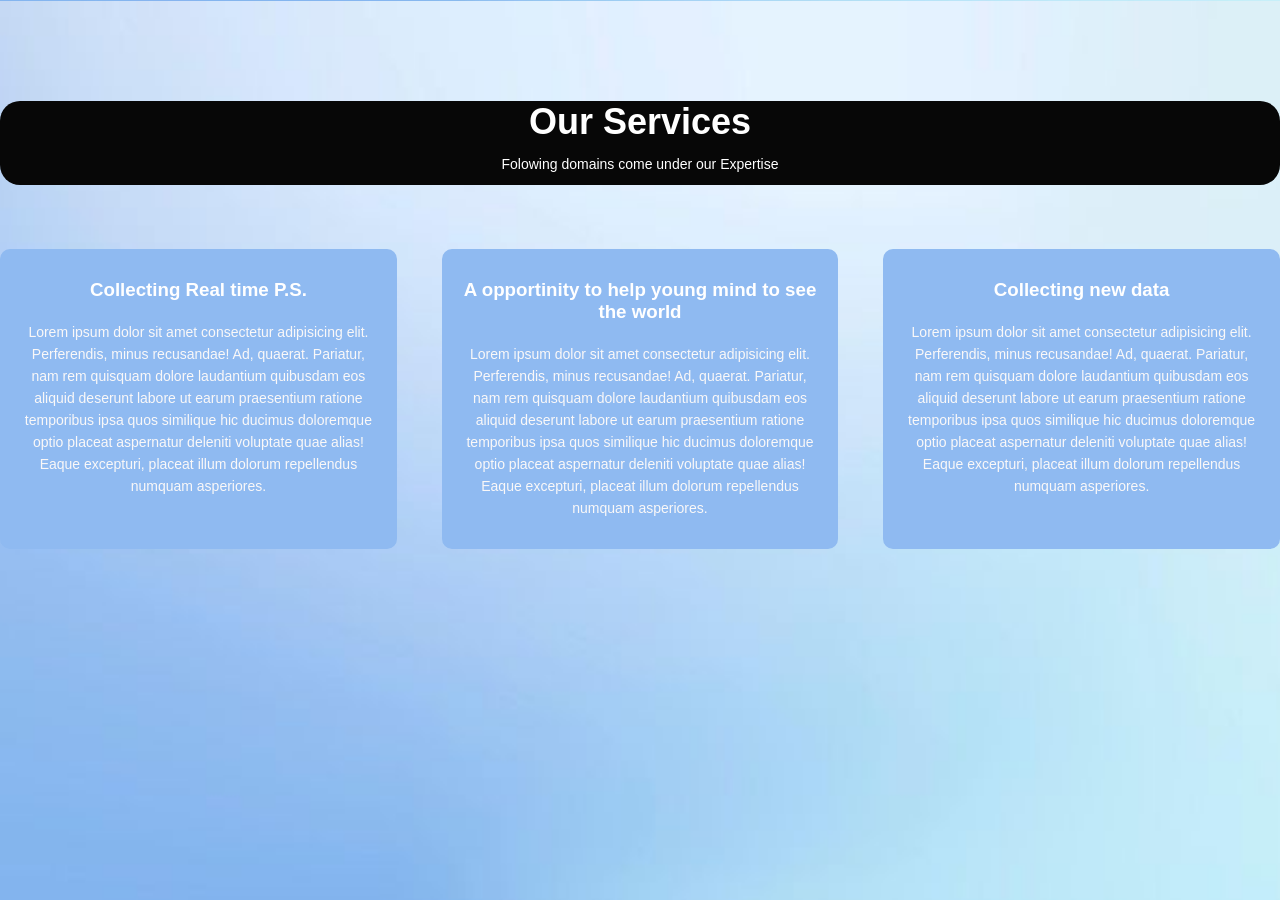
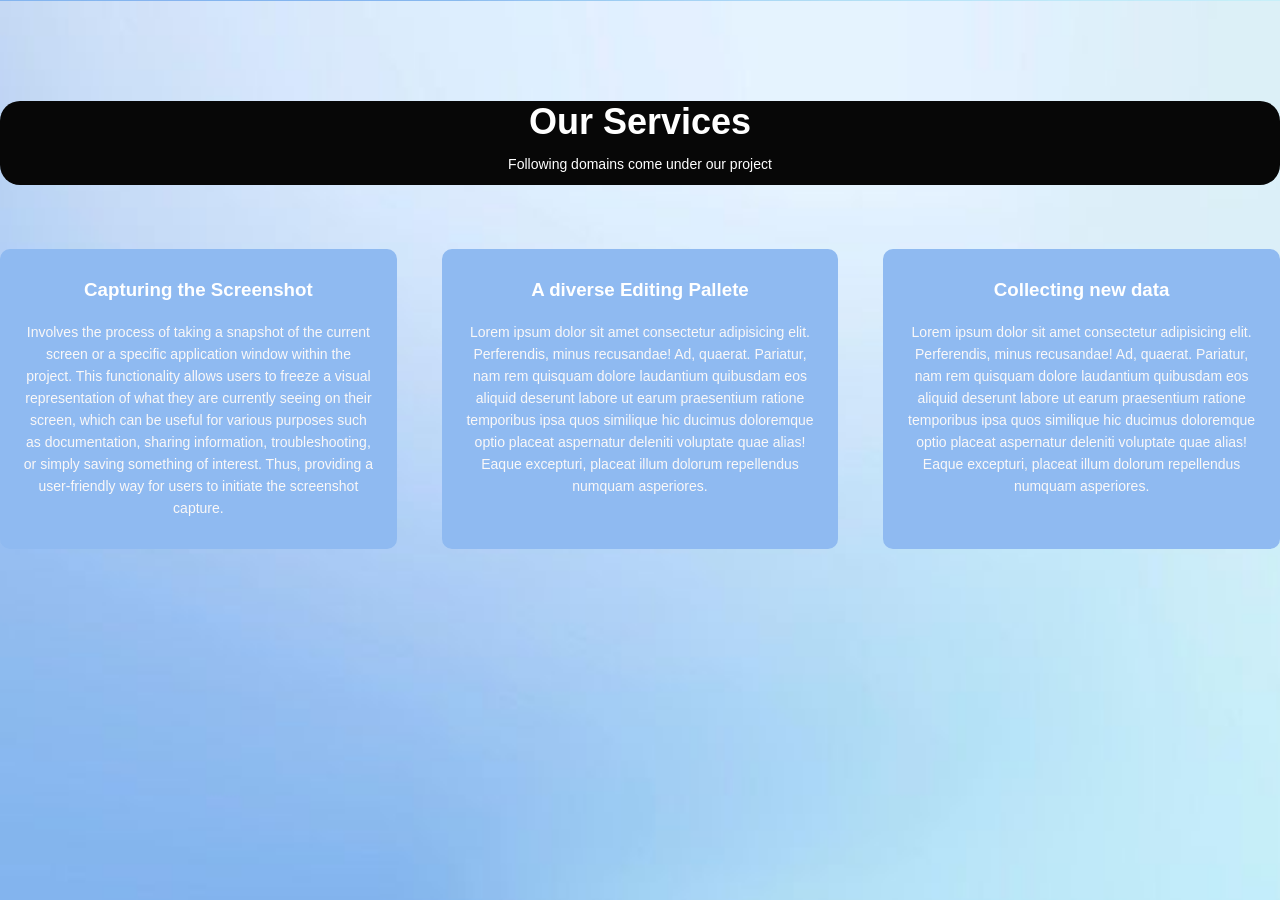
Before and after one commit to anshikasrivastava17/Screenshot_Application, a Django app: page / in a window 1280 px wide. Shown: the part 799-1699 px from the top of the page. Run offline with Django 4.2, Linux system fonts and the light colour scheme.

Commit message:
Edited the home.html page

```diff
--- a/Screenshots_Application/premium.txt
+++ b/Screenshots_Application/premium.txt
@@ -2,3 +2,6 @@ Akshit
 aarushi
 mr.dead
 Ritvik
+Anshika Srivastava
+Anshika Srivastava
+Anshika Srivastava
--- a/Screenshots_Application/ss_app/templates/home.html
+++ b/Screenshots_Application/ss_app/templates/home.html
@@ -32,19 +32,19 @@
 <section class="offer">
     <div class="ph">
     <h1 >Our Services</h1>
-    <p>Folowing domains come under our Expertise</p>
+    <p>Following domains come under our project</p>
 </div>
     <div class="row">
         <div class="column">
-            <h3>Collecting Real time P.S.</h3>
-            <p>Lorem ipsum dolor sit amet consectetur adipisicing elit. Perferendis, minus recusandae! Ad, quaerat.
-               Pariatur, nam rem quisquam dolore laudantium quibusdam eos aliquid deserunt labore ut earum praesentium
-               ratione temporibus ipsa quos similique hic ducimus doloremque optio placeat aspernatur deleniti voluptate
-               quae alias! Eaque excepturi, placeat illum dolorum repellendus numquam asperiores.
+            <h3>Capturing the Screenshot</h3>
+            <p>Involves the process of taking a snapshot of the current screen or a specific application window within the project.
+                This functionality allows users to freeze a visual representation of what they are currently seeing on their screen,
+                which can be useful for various purposes such as documentation, sharing information, troubleshooting, or simply saving something of interest.
+                Thus, providing a user-friendly way for users to initiate the screenshot capture.
             </p>
         </div>
         <div class="column">
-            <h3>A opportinity to help young mind to see the world </h3>
+            <h3>A diverse Editing Pallete</h3>
             <p>Lorem ipsum dolor sit amet consectetur adipisicing elit. Perferendis, minus recusandae! Ad, quaerat.
                 Pariatur, nam rem quisquam dolore laudantium quibusdam eos aliquid deserunt labore ut earum praesentium
                 ratione temporibus ipsa quos similique hic ducimus doloremque optio placeat aspernatur deleniti voluptate
```
Also changed, not shown: Screenshots_Application/db.sqlite3, Screenshots_Application/media/Anshika Srivastava/img20230930012445.png (added), Screenshots_Application/media/Anshika Srivastava/img20230930012708.png (added).
